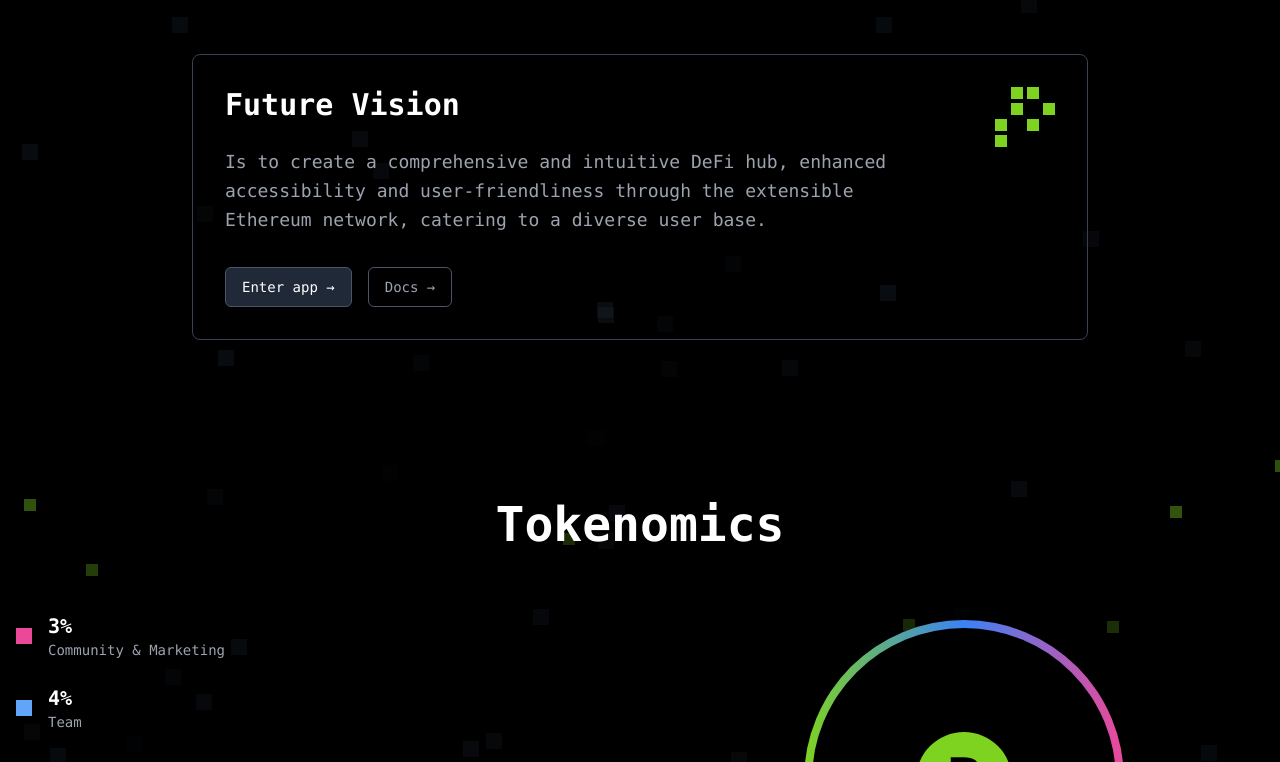
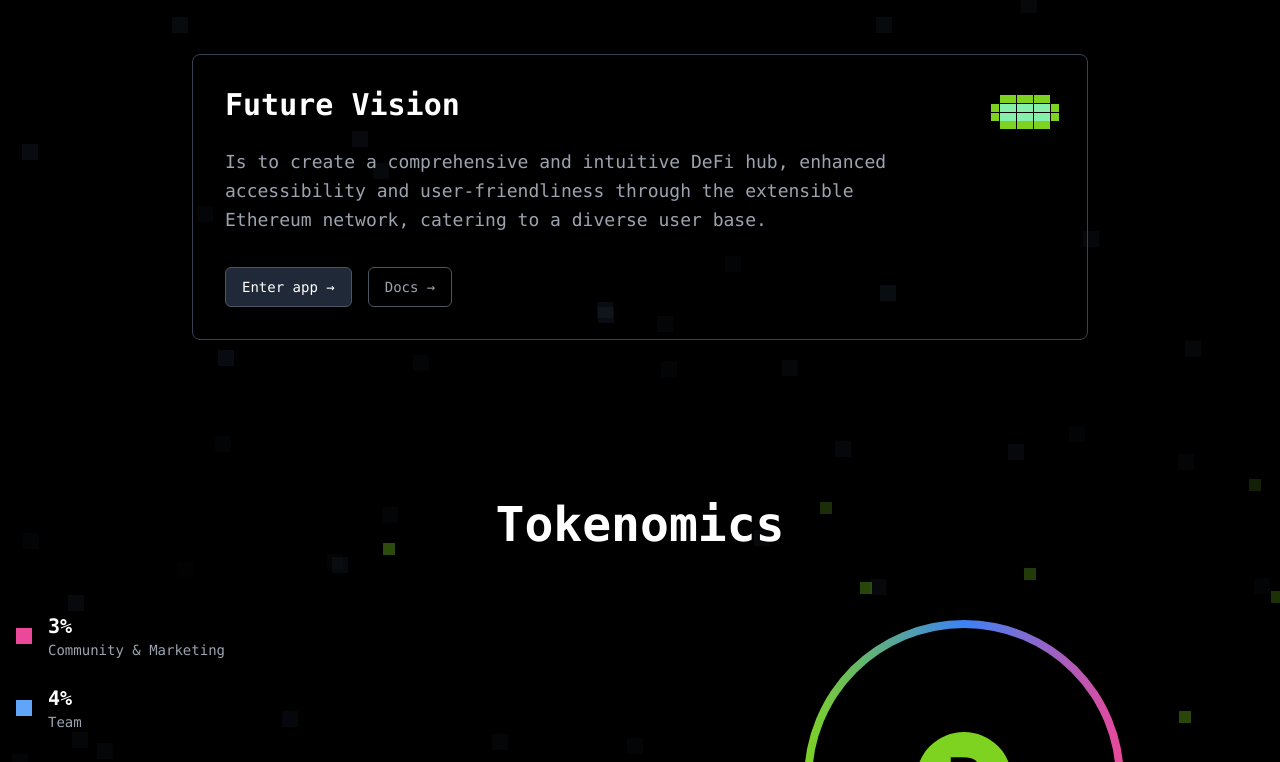
Before and after one commit to 99hansling/pixel-style-frontend, a Next.js app: page / in a window 1280 px wide. Shown: the part 1838-2600 px from the top of the page. Built offline with nearby package versions, Linux system fonts and the light colour scheme.

Commit message:
feat: fork Pixelswap xyz clone project
Add new project files and structure for Pixelswap xyz clone.

#VERCEL_SKIP

Co-authored-by: null <44934784+99hansling@users.noreply.github.com>

```diff
--- a/components/multichain-section.tsx
+++ b/components/multichain-section.tsx
@@ -63,12 +63,65 @@ export function MultichainSection() {
 
         {/* Future Vision Section */}
         <div className="border border-gray-700 rounded-lg p-8 max-w-4xl mx-auto relative">
-          {/* Green pixel decorations */}
+          {/* Animated Pixel Eye */}
           <div className="absolute right-8 top-8">
-            <div className="grid grid-cols-4 gap-1">
-              {Array.from({ length: 16 }).map((_, i) => (
-                <div key={i} className={`w-3 h-3 ${Math.random() > 0.5 ? "bg-[#7ED321]" : "bg-transparent"}`} />
-              ))}
+            <div className="grid grid-cols-8 grid-rows-6 gap-1 w-16 h-12">
+              {Array.from({ length: 48 }).map((_, i) => {
+                const row = Math.floor(i / 8)
+                const col = i % 8
+
+                // Define eye pattern in three stages
+                const stage1Pattern = [
+                  // Stage 1: Eye outline (appears first)
+                  row === 1 && col >= 1 && col <= 6,
+                  row === 4 && col >= 1 && col <= 6,
+                  row === 2 && (col === 0 || col === 7),
+                  row === 3 && (col === 0 || col === 7),
+                ].some(Boolean)
+
+                const stage2Pattern = [
+                  // Stage 2: Eye white/iris area (appears second)
+                  row === 2 && col >= 1 && col <= 6,
+                  row === 3 && col >= 1 && col <= 6,
+                ].some(Boolean)
+
+                const stage3Pattern = [
+                  // Stage 3: Pupil (appears last)
+                  row === 2 && col >= 3 && col <= 4,
+                  row === 3 && col >= 3 && col <= 4,
+                ].some(Boolean)
+
+                // Determine animation properties
+                let animationDelay = "0s"
+                let shouldShow = false
+                let pixelColor = "bg-[#7ED321]"
+
+                if (stage1Pattern) {
+                  animationDelay = "0s"
+                  shouldShow = true
+                  pixelColor = "bg-[#7ED321]"
+                } else if (stage2Pattern) {
+                  animationDelay = "1s"
+                  shouldShow = true
+                  pixelColor = "bg-green-300"
+                } else if (stage3Pattern) {
+                  animationDelay = "2s"
+                  shouldShow = true
+                  pixelColor = "bg-gray-900"
+                }
+
+                if (!shouldShow) return <div key={i} className="w-2 h-2" />
+
+                return (
+                  <div
+                    key={i}
+                    className={`w-2 h-2 ${pixelColor} opacity-0`}
+                    style={{
+                      animation: `pixelFadeIn 0.8s ease-in-out ${animationDelay} forwards`,
+                    }}
+                  />
+                )
+              })}
             </div>
           </div>
 
@@ -92,6 +145,18 @@ export function MultichainSection() {
           </div>
         </div>
       </div>
+      <style jsx>{`
+        @keyframes pixelFadeIn {
+          from {
+            opacity: 0;
+            transform: scale(0.5);
+          }
+          to {
+            opacity: 1;
+            transform: scale(1);
+          }
+        }
+      `}</style>
     </section>
   )
 }
```
